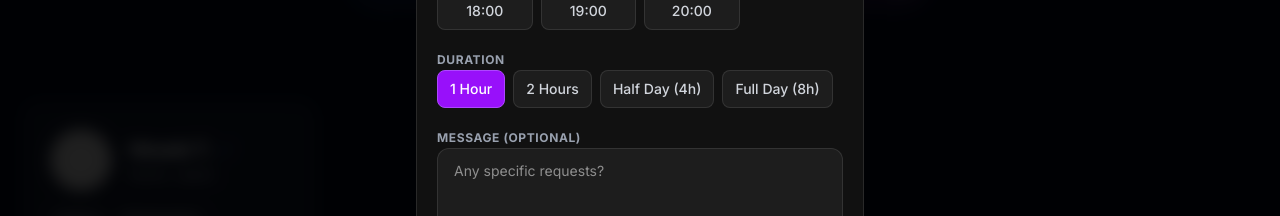
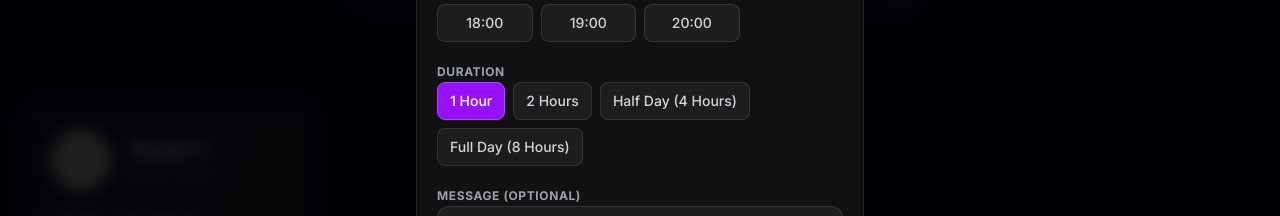
Before and after one commit to rohitnk464/TravelMate, a Next.js app in the folder client/: page /guides in a window 1280 px wide. Both pictures are taken after a click on the element 169 px from the left and 604 px from the top of the page. Shown: the part 367-583 px from the top of the page. Built offline with nearby package versions, Linux system fonts and the light colour scheme; no server answers; grey boxes are pictures that could not be loaded.

Commit message:
fix: resolve booking duration mismatch and modal overflow

```diff
--- a/client/app/guides/page.tsx
+++ b/client/app/guides/page.tsx
@@ -85,14 +85,20 @@ export default function GuidesPage() {
     const durationOptions = [
         { label: "1 Hour", val: 1 },
         { label: "2 Hours", val: 2 },
-        { label: "Half Day (4h)", val: 4 },
-        { label: "Full Day (8h)", val: 8 }
+        { label: "Half Day (4 Hours)", val: 4 },
+        { label: "Full Day (8 Hours)", val: 8 }
     ];
 
     const calculatePrice = () => {
         if (!selectedGuide) return 0;
         const hours = durationOptions.find(d => d.label === duration)?.val || 1;
-        const rate = selectedGuide.hourlyRate || parseInt(selectedGuide.price?.replace(/[^0-9]/g, '') || "40");
+        // Handle various price formats (number, string with currency, etc)
+        let rate = 40; // Default
+        if (typeof selectedGuide.hourlyRate === 'number') rate = selectedGuide.hourlyRate;
+        else if (selectedGuide.price) {
+            const parsed = parseInt(selectedGuide.price.toString().replace(/[^0-9]/g, ''));
+            if (!isNaN(parsed)) rate = parsed;
+        }
         return rate * hours;
     };
 
@@ -110,6 +116,9 @@ export default function GuidesPage() {
         setIsSubmitting(true);
 
         try {
+            // Ensure city is present
+            const city = selectedGuide.location ? selectedGuide.location.split(',')[0].trim() : "Unknown City";
+
             const res = await fetch(`${API_BASE_URL}/api/bookings`, {
                 method: 'POST',
                 headers: {
@@ -124,14 +133,13 @@ export default function GuidesPage() {
                     duration,
                     message,
                     totalPrice: calculatePrice(),
-                    city: selectedGuide.location // Add city from guide location
+                    city: city
                 })
             });
 
             const data = await res.json();
 
             if (!res.ok) {
-                // If conflict, show specific error
                 if (res.status === 409) {
                     throw new Error("This guide is already booked for this time slot. Please choose another time.");
                 }
@@ -141,7 +149,8 @@ export default function GuidesPage() {
             setBookingId(data._id);
             setBookingStep("payment");
         } catch (err: any) {
-            setError(err.message);
+            console.error("Booking failed:", err);
+            setError(err.message || "Failed to create booking");
         } finally {
             setIsSubmitting(false);
         }
@@ -168,7 +177,9 @@ export default function GuidesPage() {
             if (!res.ok) throw new Error(data.message || "Payment failed");
 
             setBookingStep("success");
+            // Optional: Refresh bookings or guide availability here
         } catch (err: any) {
+            console.error("Payment failed:", err);
             setError(err.message);
         } finally {
             setIsSubmitting(false);
@@ -180,6 +191,7 @@ export default function GuidesPage() {
 
     return (
         <main className="min-h-screen bg-background text-foreground">
+            {/* ... header code ... */}
             <Navbar />
 
             {/* Header */}
@@ -297,7 +309,7 @@ export default function GuidesPage() {
                             initial={{ opacity: 0, scale: 0.95 }}
                             animate={{ opacity: 1, scale: 1 }}
                             exit={{ opacity: 0, scale: 0.95 }}
-                            className="bg-[#111] border border-white/10 rounded-3xl w-full max-w-md overflow-hidden shadow-2xl relative"
+                            className="bg-[#111] border border-white/10 rounded-3xl w-full max-w-md max-h-[90vh] overflow-y-auto shadow-2xl relative scrollbar-hide"
                         >
                             <button
                                 onClick={() => setSelectedGuide(null)}
```
